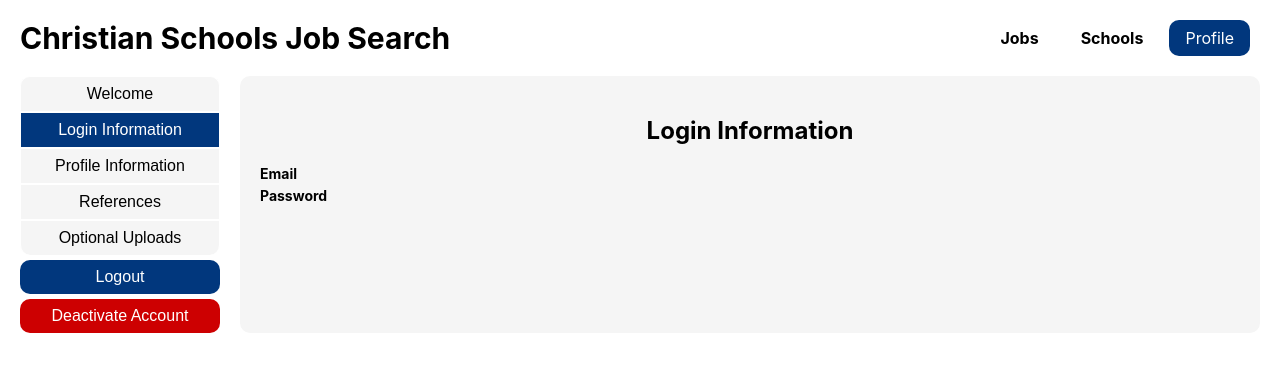
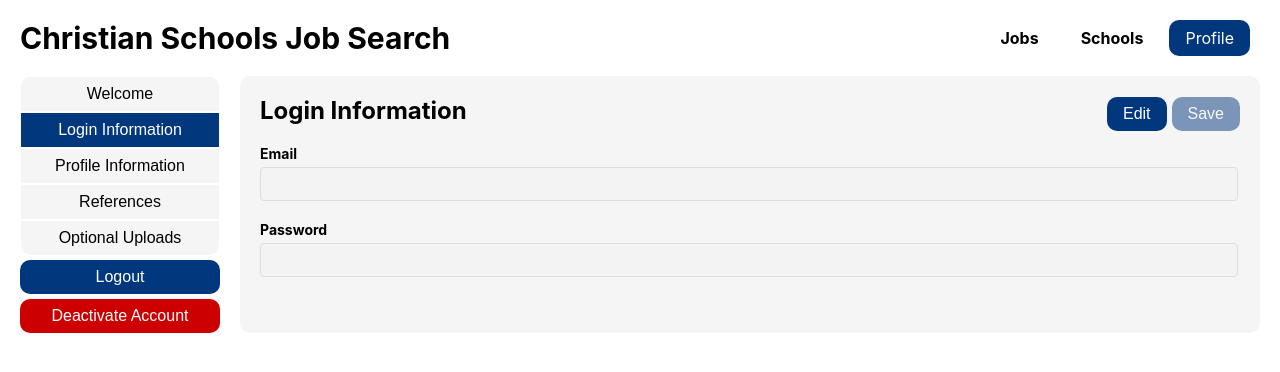
Before and after one commit to JS-7274/CSJSE-Clone, a React (Create React App) app in the folder csjse-app/client/: page /TeacherStaffProfile in a window 1280 px wide. Both pictures are taken after a click on the button "Login Information". Shown: the top 372 px of the page. Built offline with nearby package versions, Linux system fonts and the light colour scheme.

Commit message:
Input styling

```diff
--- a/csjse-app/client/src/components/Headers.js
+++ b/csjse-app/client/src/components/Headers.js
@@ -14,7 +14,11 @@ function TeacherStaffHeader() {
 
 	return (
 		<div className="header">
-			<div className="logo">Christian Schools Job Search</div>
+			<div className="logo">
+				<NavLink to="/" className="title">
+					Christian Schools Job Search
+				</NavLink>
+			</div>
 
 			<div className="menu">
 				<NavLink
@@ -51,7 +55,11 @@ function SchoolHeader() {
 
 	return (
 		<div className="header">
-			<div className="logo">Christian Schools Job Search</div>
+			<div className="logo">
+				<NavLink to="/" className="title">
+					Christian Schools Job Search
+				</NavLink>
+			</div>
 
 			<div className="menu">
 				<NavLink
--- a/csjse-app/client/src/pages/TeacherStaffProfile.js
+++ b/csjse-app/client/src/pages/TeacherStaffProfile.js
@@ -76,13 +76,25 @@ const TeacherStaffProfile = ({ user }) => {
 					)}
 					{activeTab === "Login Information" && (
 						<div>
-							<h2>Login Information</h2>
-							{/* Display general profile information here */}
-							<div>
+							<div className="section-header">
+								<h2>Login Information</h2>
+								<div className="header-buttons">
+									<button>Edit</button>
+									<input type="submit" value="Save" disabled />
+								</div>
+							</div>
+							<div className="form-group">
 								<label>Email</label>
+								<input className="input-field" type="email" value="" disabled />
 							</div>
-							<div>
+							<div className="form-group">
 								<label>Password</label>
+								<input
+									className="input-field"
+									type="password"
+									value=""
+									disabled
+								/>
 							</div>
 						</div>
 					)}
@@ -90,7 +102,10 @@ const TeacherStaffProfile = ({ user }) => {
 						<div>
 							<div className="section-header">
 								<h2>Profile Information</h2>
-								<button className="normal-button">Edit</button>
+								<div className="header-buttons">
+									<button>Edit</button>
+									<input type="submit" value="Save" disabled />
+								</div>
 							</div>
 							<div className="form-group">
 								<label>First Name</label>
@@ -102,7 +117,24 @@ const TeacherStaffProfile = ({ user }) => {
 							</div>
 							<div className="form-group">
 								<label>Looking for a Job?</label>
-								<input className="" type="radio" value="" disabled />
+								<label className="radio-label">
+									<input
+										type="radio"
+										id="looking-for-job"
+										value="Yes"
+										disabled
+									/>
+									Yes
+								</label>
+								<label className="radio-label">
+									<input
+										type="radio"
+										id="looking-for-job"
+										value="No"
+										disabled
+									/>
+									No
+								</label>
 							</div>
 							<div className="form-group">
 								<label>Phone Number</label>
@@ -112,7 +144,7 @@ const TeacherStaffProfile = ({ user }) => {
 								<label>Home Church</label>
 								<input className="input-field" type="text" value="" disabled />
 							</div>
-							<div className="form-group">
+							{/*<div className="form-group">
 								<label>Education</label>
 							</div>
 							<div className="form-group">
@@ -123,7 +155,7 @@ const TeacherStaffProfile = ({ user }) => {
 							</div>
 							<div className="form-group">
 								<label>Why Christian Ed?</label>
-							</div>
+					</div>*/}
 							<div className="form-group">
 								<label>Resume</label>
 								<input className="" type="file" value="" disabled />
@@ -136,14 +168,24 @@ const TeacherStaffProfile = ({ user }) => {
 					)}
 					{activeTab === "References" && (
 						<div>
-							<h2>References</h2>
-							{/* Display resume here */}
+							<div className="section-header">
+								<h2>References</h2>
+								<div className="header-buttons">
+									<button>Edit</button>
+									<input type="submit" value="Save" disabled />
+								</div>
+							</div>
 						</div>
 					)}
 					{activeTab === "Optional Uploads" && (
 						<div>
-							<h2>Optional Uploads</h2>
-							{/* Display testimony here */}
+							<div className="section-header">
+								<h2>Optional Uploads</h2>
+								<div className="header-buttons">
+									<button>Edit</button>
+									<input type="submit" value="Save" disabled />
+								</div>
+							</div>
 						</div>
 					)}
 				</div>
--- a/csjse-app/client/src/styles/Headers.css
+++ b/csjse-app/client/src/styles/Headers.css
@@ -8,13 +8,17 @@
 	align-items: center;
 }
 
+.title {
+	color: #000;
+	text-decoration: none;
+}
+
 .logo {
 	font-size: 30px;
 	font-weight: bold;
-
 }
 
-  .menu{
+.menu {
 	display: flex;
 }
 
@@ -23,7 +27,7 @@
 	margin-right: 10px;
 	padding: 8px 16px;
 	cursor: pointer;
-    color:#000;
+	color: #000;
 	text-decoration: none;
 	font-size: 16px;
 	font-weight: bold;
--- a/csjse-app/client/src/styles/Profiles.css
+++ b/csjse-app/client/src/styles/Profiles.css
@@ -110,8 +110,8 @@ button.deactivate:hover {
 	width: 100%;
 	background-color: #f5f5f5;
 	align-items: center;
-	padding: 20px;
 	margin-left: 20px;
+	padding-right: 20px;
 	border-radius: 10px;
 }
 
@@ -119,15 +119,44 @@ button.deactivate:hover {
 	display: flex;
 	align-items: baseline;
 	justify-content: space-between;
+	margin-left: 20px;
 }
 
-.section-header button {
+.header-buttons {
+	display: flex;
+	margin-left: 10px;
+}
+
+.header-buttons button,
+input[type="submit"] {
+	position: flex;
+	align-items: flex-end;
+	display: block;
+	border: none;
+	border-radius: 10px;
 	width: fit-content;
 	height: fit-content;
+	padding: 8px 16px;
+	background-color: #01377d;
+	color: #fff;
+	cursor: pointer;
+	text-decoration: none;
+	font-size: 16px;
+	font-weight: normal;
+	text-align: center;
+	white-space: nowrap;
+	margin-left: 5px;
+}
+
+input[type="submit"]:disabled {
+	opacity: 0.5;
+	cursor: default;
 }
 
 .form-group {
 	margin-bottom: 20px;
+	margin-left: 20px;
+	margin-right: 20px;
 }
 
 label {
@@ -138,9 +167,13 @@ label {
 }
 
 .input-field {
-	width: 95%;
+	width: 100%;
 	padding: 8px;
 	font-size: 14px;
 	border: 1px solid #ddd;
 	border-radius: 4px;
 }
+
+.radio-label {
+	font-weight: normal;
+}
```
Lines whose indentation alone changed are shown as unchanged.
